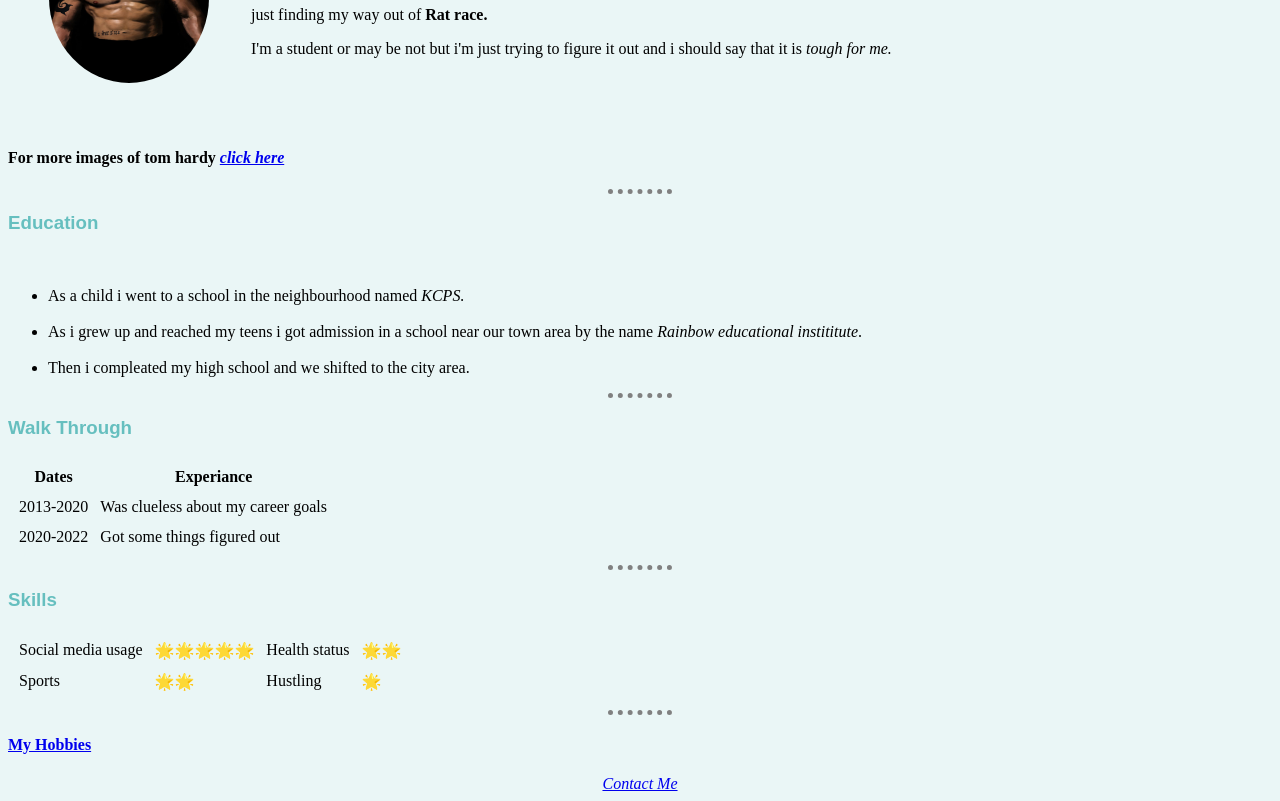
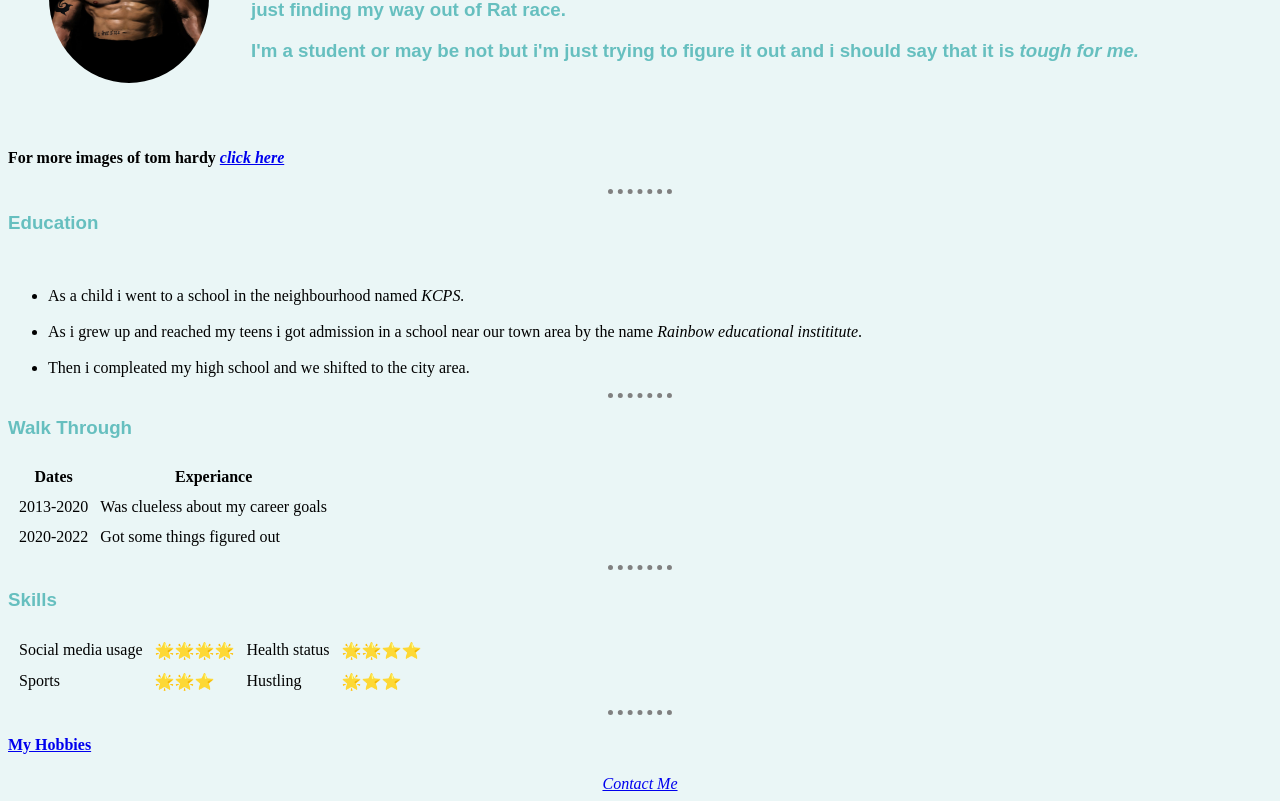
Before and after one commit to Tadeef/cv, a plain HTML site: page index.html in a window 1280 px wide. Shown: the part 136-937 px from the top of the page. Drawn offline with Linux system fonts and the light colour scheme.

Commit message:
Update index.html

```diff
--- a/index.html
+++ b/index.html
@@ -12,9 +12,9 @@
   <tr>
     <td><img src="Tom Hardy.jpeg" alt="Lets try" width="160" height="170"></td>
     <td><h1>Dar Tadeef</h1>
-      <p>just finding my way out of <strong>Rat race.</strong></p>
+     <h3><p>just finding my way out of <strong>Rat race.</strong></p>
     <p>I'm a student or may be not but i'm just trying to figure it out and
-      i should say that it is <em>tough for me.</p></td>
+      i should say that it is <em>tough for me.</p></h3></td>
     </tr>
 </table>
     <h4>For more images of tom hardy <a href="https://www.alamy.com/stock-photo/tom-hardy.html">
@@ -52,15 +52,15 @@
 <table cellspacing="10">
   <tr>
     <td>Social media usage</td>
-    <td>🌟🌟🌟🌟🌟</td>
+    <td>🌟🌟🌟🌟</td>
     <td>Health status</td>
-    <td>🌟🌟</td>
+    <td>🌟🌟⭐️⭐️</td>
   </tr>
   <tr>
     <td>Sports</td>
-    <td>🌟🌟</td>
+    <td>🌟🌟⭐️</td>
     <td>Hustling</td>
-    <td>🌟</td>
+    <td>🌟⭐️⭐️</td>
   </tr>
 </table>
 <hr>
```
